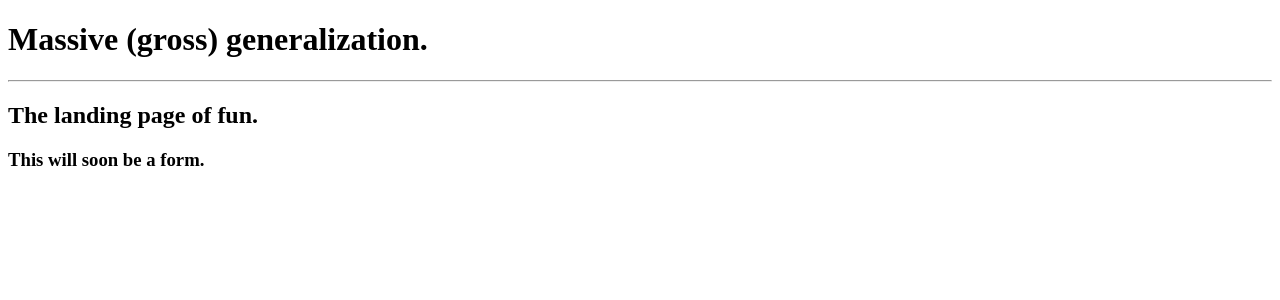
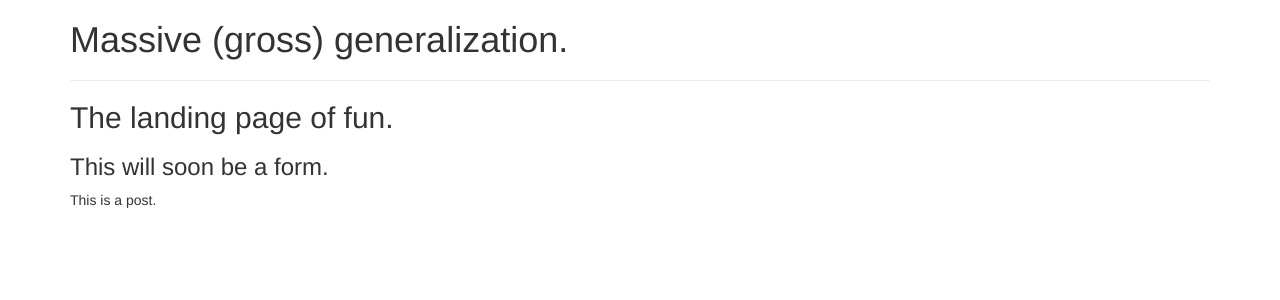
Before and after one commit to CallaRudolph/react-upvote, a React app: page / in a window 1280 px wide. Shown: the top 300 px of the page. Built offline with nearby package versions, Linux system fonts and the light colour scheme.

Commit message:
create NewPostControl, PostList, Post components

```diff
--- a/src/components/App.jsx
+++ b/src/components/App.jsx
@@ -4,7 +4,7 @@
 
 function App(props){
   return (
-    <div>
+    <div className="container">
       <Header/>
       <MasterPost/>
     </div>
--- a/src/components/MasterPost.jsx
+++ b/src/components/MasterPost.jsx
@@ -1,11 +1,13 @@
 import React from "react";
-import NewPostForm from "./NewPostForm";
+import NewPostControl from "./NewPostControl";
+import PostList from "./PostList";
 
 function MasterPost() {
   return(
     <div>
       <h2>The landing page of fun.</h2>
-      <NewPostForm/>
+      <NewPostControl/>
+      <PostList/>
     </div>
   );
 }
--- /dev/null
+++ b/src/components/NewPostControl.jsx
@@ -0,0 +1,10 @@
+import React from "react";
+import NewPostForm from "./NewPostForm";
+
+function NewPostControl(){
+  return (
+    <NewPostForm/>
+  );
+}
+
+export default NewPostControl;
--- /dev/null
+++ b/src/components/Post.jsx
@@ -0,0 +1,11 @@
+import React from "react";
+
+function Post(){
+  return(
+    <div>
+      <p>This is a post.</p>
+    </div>
+  );
+}
+
+export default Post;
--- /dev/null
+++ b/src/components/PostList.jsx
@@ -0,0 +1,12 @@
+import React from "react";
+import Post from "./Post";
+
+function PostList(){
+  return(
+    <div>
+      <Post/>
+    </div>
+  );
+}
+
+export default PostList;
```
Also changed, not shown: template.ejs.
